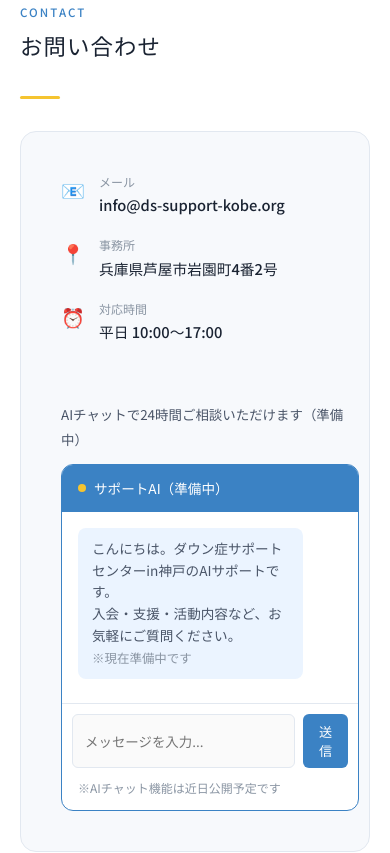
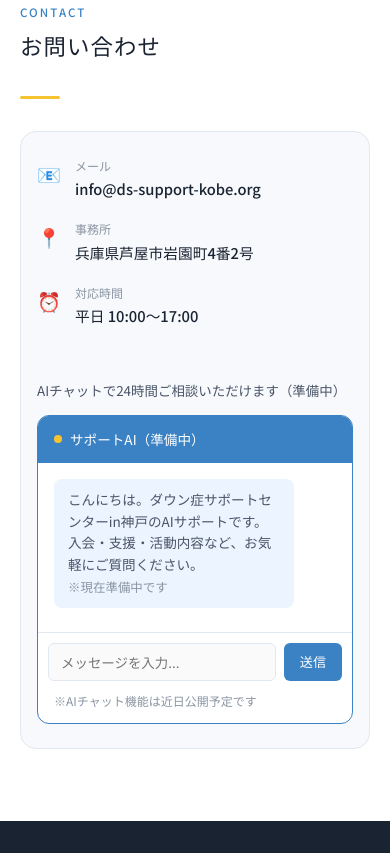
Before and after one commit to Noriaki-Eto/ds-support-kobe, a plain HTML site: page index.html in a window 390 px wide. Shown: the part 5311-6164 px from the top of the page. Drawn offline with Linux system fonts and the light colour scheme.

Commit message:
Fix contact grid mobile layout

```diff
--- a/index.html
+++ b/index.html
@@ -283,12 +283,15 @@
   /* ===== CONTACT ===== */
   .contact-box {
     background: var(--warm); border: 1px solid var(--line);
-    border-radius: 16px; padding: 40px;
+    border-radius: 16px; padding: 28px 20px;
   }
   .contact-grid {
-    display: grid; grid-template-columns: 1fr 1fr; gap: 40px;
+    display: grid; grid-template-columns: 1fr 1fr; gap: 32px;
   }
-  @media (max-width: 600px) { .contact-grid { grid-template-columns: 1fr; } }
+  @media (max-width: 700px) {
+    .contact-grid { grid-template-columns: 1fr; }
+    .contact-box  { padding: 24px 16px; }
+  }
   .contact-item { display: flex; gap: 14px; align-items: flex-start; margin-bottom: 18px; }
   .contact-item-icon { font-size: 1.2rem; margin-top: 2px; flex-shrink: 0; }
   .contact-item-label { font-size: 0.75rem; color: var(--ink-3); }
```
